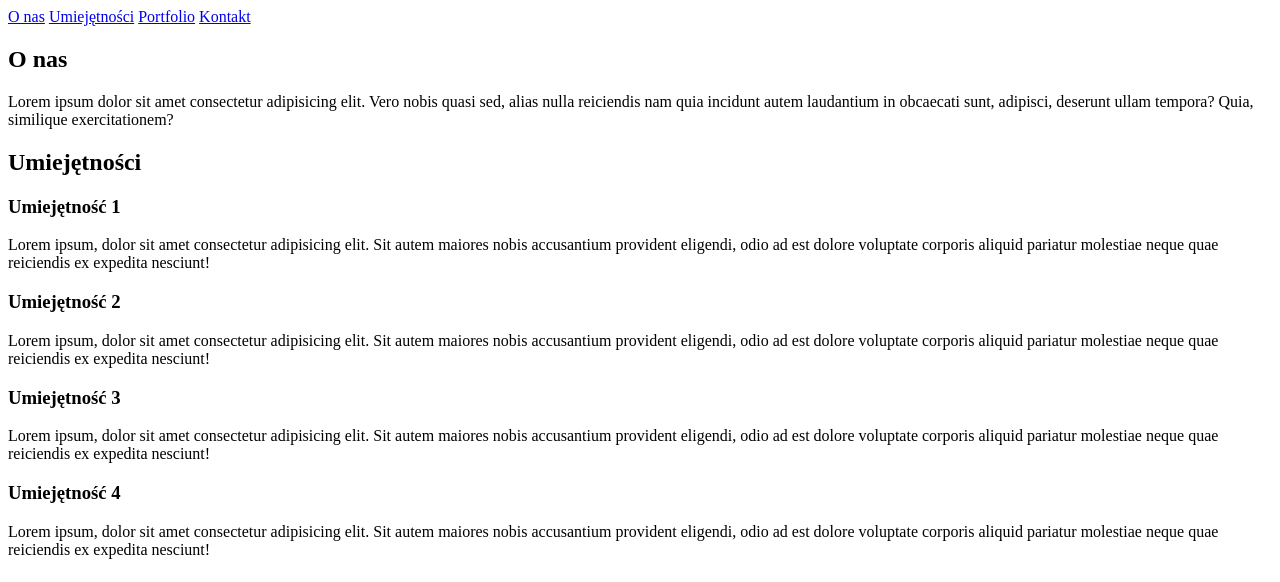
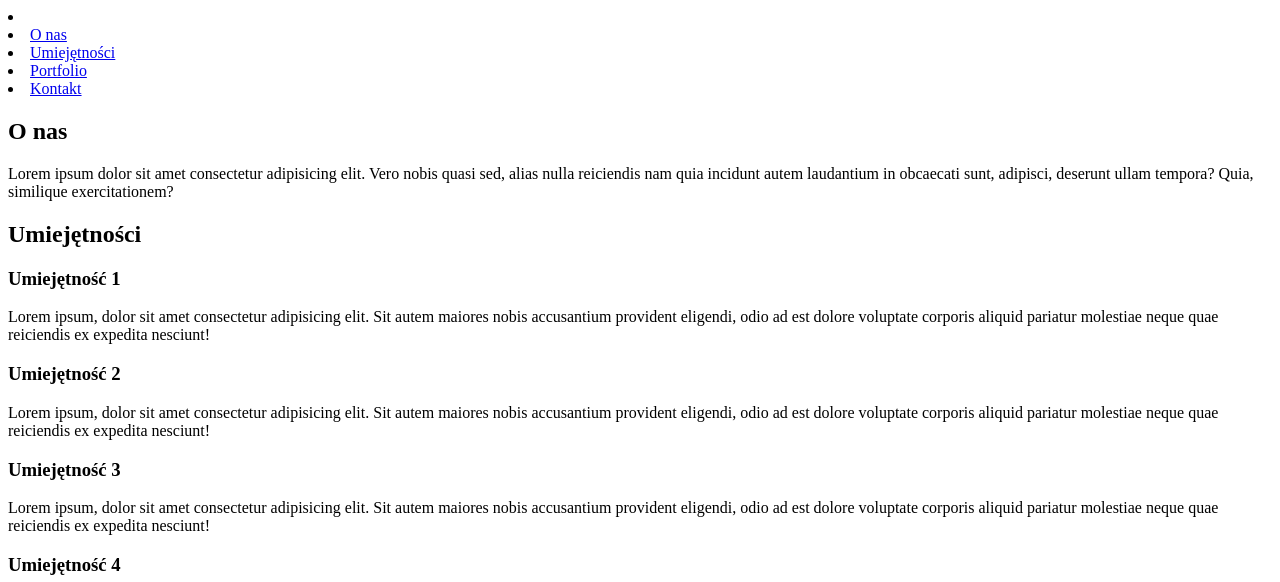
Before and after one commit to Harrysad/HTML-zadanie7, a plain HTML site: page index.html in a window 1280 px wide. Shown: the top 582 px of the page. Drawn offline with Linux system fonts and the light colour scheme.

Commit message:
Poprawa zadania 7

```diff
--- a/index.html
+++ b/index.html
@@ -8,10 +8,12 @@
 <body>
     <!--Menu nawigacyjne-->
     <nav>
-        <a href="#about-us">O nas</a>
-        <a href="#skills">Umiejętności</a>
-        <a href="#portfolio">Portfolio</a>
-        <a href="#contact">Kontakt</a>
+        <li>
+            <li><a href="#about-us">O nas</a></li>
+            <li><a href="#skills">Umiejętności</a></li>
+            <li><a href="#portfolio">Portfolio</a></li>
+            <li><a href="#contact">Kontakt</a></li>
+        </li>
     </nav>
     <!--Sekcja O nas-->
     <section id="about-us">
```
